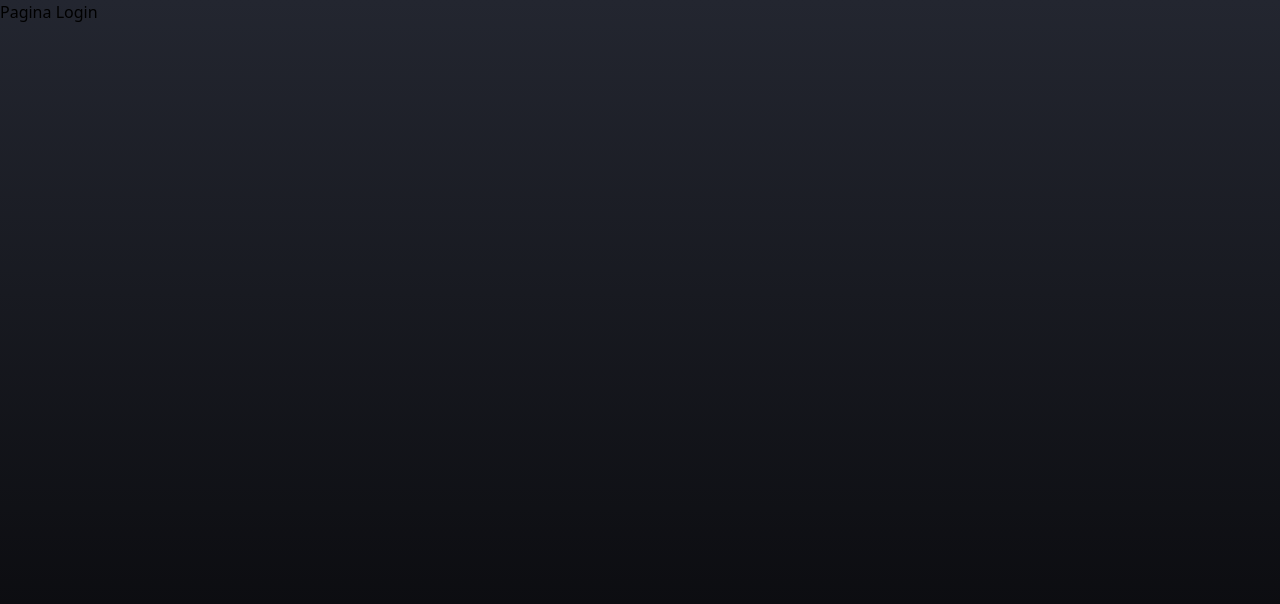
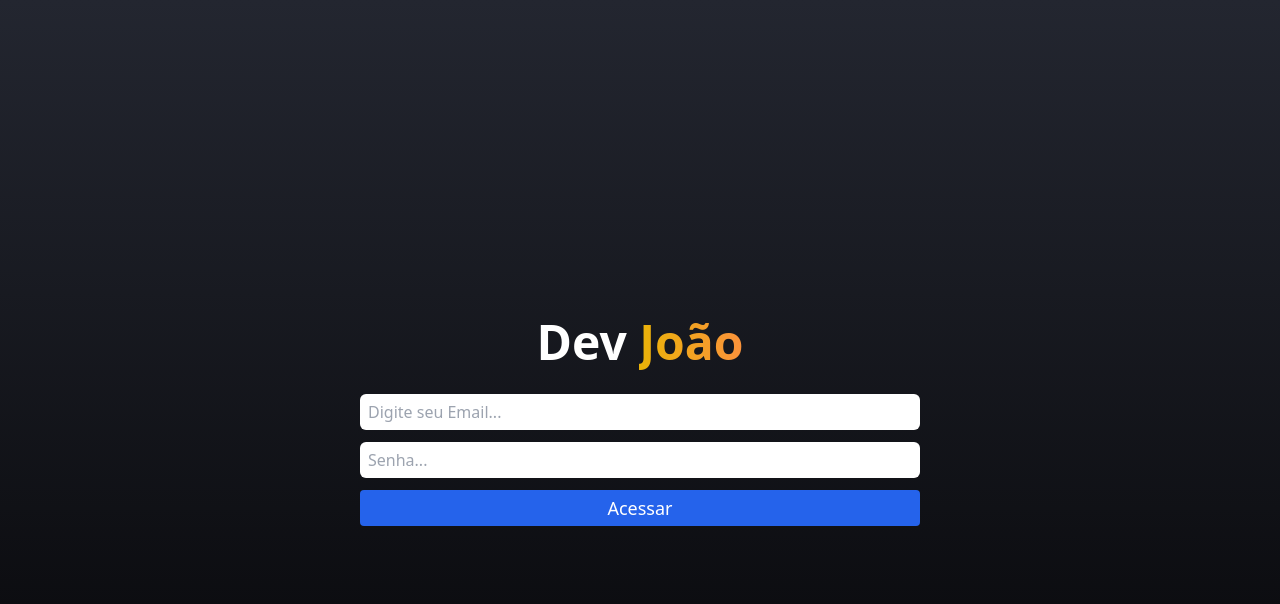
Before and after one commit to JoaoGabrieloliv/Sobre_Mim, a React (Vite) app: page /login in a window 1280 px wide. Shown: the top 604 px of the page. Built offline with nearby package versions, Linux system fonts and the light colour scheme.

Commit message:
Joao Gabriel Oliveira

```diff
--- a/package.json
+++ b/package.json
@@ -10,6 +10,7 @@
     "preview": "vite preview"
   },
   "dependencies": {
+    "firebase": "^10.12.5",
     "react": "^18.3.1",
     "react-dom": "^18.3.1",
     "react-icons": "^5.2.1",
--- /dev/null
+++ b/src/components/input/index.tsx
@@ -0,0 +1,12 @@
+import { InputHTMLAttributes } from "react";
+
+interface InputProps extends InputHTMLAttributes<HTMLInputElement> {}
+
+export function Input(props: InputProps) {
+  return (
+    <input
+      className="border-0 h-9 rounded-md outline-none px-2 mb-3"
+      {...props}
+    />
+  );
+}
--- a/src/pages/home/index.tsx
+++ b/src/pages/home/index.tsx
@@ -20,6 +20,10 @@ export function Home() {
           <Social url="https://github.com/JoaoGabrieloliv">
             <FaGithub size={35} color="#FFF" />
           </Social>
+
+          <Social url="https://www.linkedin.com/in/jo%C3%A3o-gabriel-81b2b9267/">
+            <FaLinkedin size={35} color="#FFF" />
+          </Social>
         </footer>
       </main>
     </div>
--- a/src/pages/login/index.tsx
+++ b/src/pages/login/index.tsx
@@ -1,7 +1,69 @@
+import { Link, useNavigate } from "react-router-dom";
+import { Input } from "../../components/input";
+import { FormEvent, useState } from "react";
+import { auth } from "../../services/firebaseConnection";
+import { signInWithEmailAndPassword } from "firebase/auth";
+
 export function Login() {
+  const [email, setEmail] = useState("");
+  const [password, setPassword] = useState("");
+  const Navigate = useNavigate();
+
+  function handleSubmit(e: FormEvent) {
+    e.preventDefault();
+
+    if (email === "" || password === "") {
+      alert("Preencha todos os campos!");
+      return;
+    }
+
+    signInWithEmailAndPassword(auth, email, password)
+      .then(() => {
+        console.log("Logado com sucesso");
+        Navigate("/admin", { replace: true });
+      })
+      .catch((error) => {
+        console.log("Error ao fazer o LOGIN:");
+        console.log(error);
+      });
+  }
+
   return (
-    <div>
-      <h1>Pagina Login</h1>
+    <div className="flex w-full h-screen items-center justify-center flex-col">
+      <Link to="/">
+        <h1 className="mt-11 text-white mb-7 font-bold text-5xl ">
+          Dev <span></span>
+          <span className="bg-gradient-to-r from-yellow-500 to-orange-400 bg-clip-text text-transparent">
+            João
+          </span>
+        </h1>
+      </Link>
+
+      <form
+        onSubmit={handleSubmit}
+        className="w-full max-w-xl flex flex-col px-2"
+      >
+        <Input
+          placeholder="Digite seu Email..."
+          type="email"
+          value={email}
+          onChange={(e) => setEmail(e.target.value)}
+        />
+
+        <Input
+          placeholder="Senha..."
+          type="password"
+          value={password}
+          onChange={(e) => setPassword(e.target.value)}
+        />
+
+        <button
+          type="submit"
+          className="h-9 bg-blue-600 rounded border-0 text-lg font-medium text-white"
+        >
+          Acessar
+        </button>
+      </form>
     </div>
   );
 }
--- /dev/null
+++ b/src/services/firebaseConnection.ts
@@ -0,0 +1,18 @@
+import { initializeApp } from "firebase/app";
+import { getFirestore } from "firebase/firestore";
+import { getAuth } from "firebase/auth";
+
+const firebaseConfig = {
+  apiKey: "AIzaSyB_J8IRPkgwGozKFlsGijvOSVNoxwqNzUw",
+  authDomain: "sobremimreact.firebaseapp.com",
+  projectId: "sobremimreact",
+  storageBucket: "sobremimreact.appspot.com",
+  messagingSenderId: "971752824842",
+  appId: "1:971752824842:web:92449c2ab74b5c4ce4fff3",
+};
+
+const app = initializeApp(firebaseConfig);
+const auth = getAuth(app);
+const db = getFirestore(app);
+
+export { auth, db };
```
Also changed, not shown: 1 other file (tests, documents, lock files or other folders).
